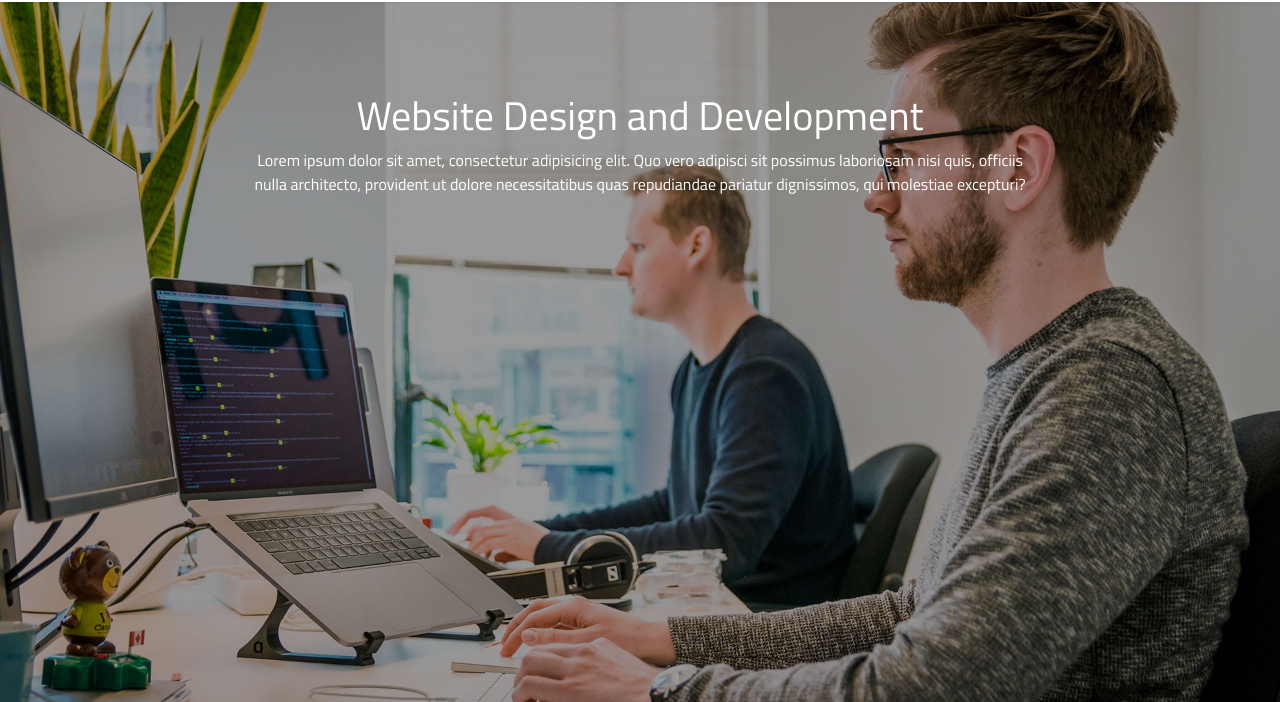
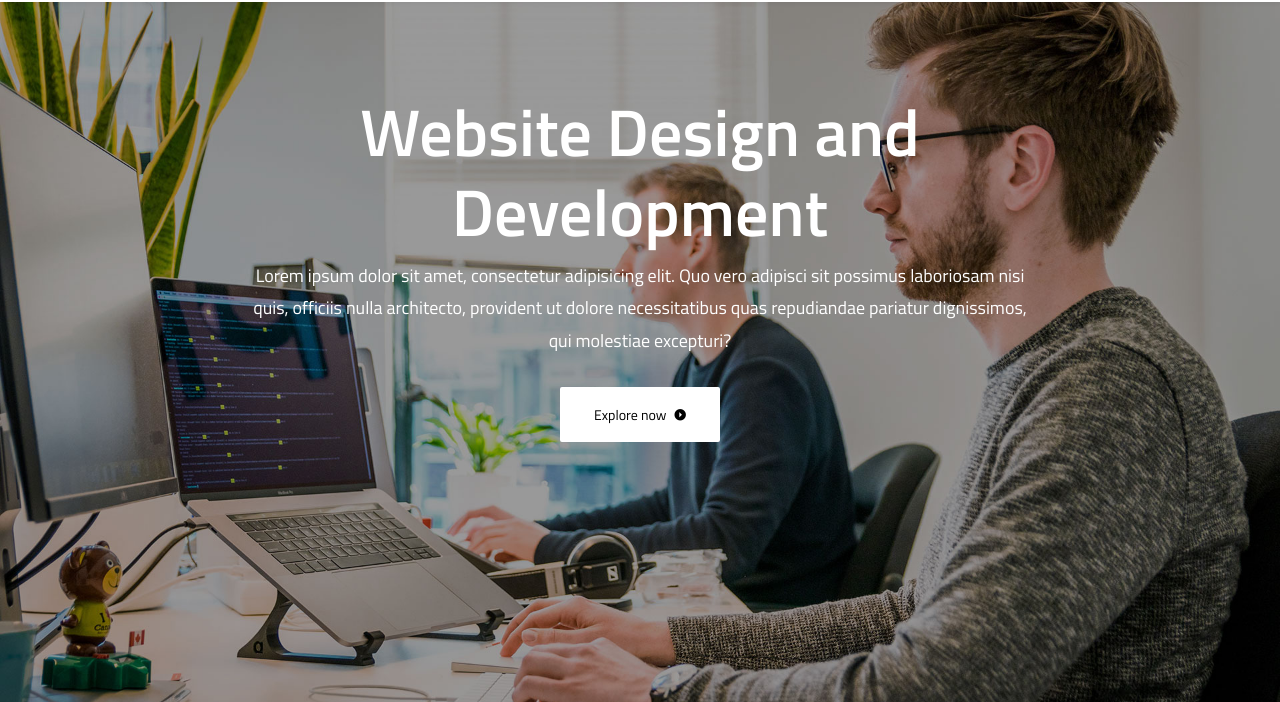
Before and after one commit to mikifroy/paginaweb, a plain HTML site: page index.html in a window 1280 px wide. Shown: the part 98-800 px from the top of the page. Drawn offline with nearby package versions, Linux system fonts and the light colour scheme.

Commit message:
contenido del hero
ajustes al contenido del hero y el btn

```diff
--- a/index.html
+++ b/index.html
@@ -51,12 +51,14 @@
 
     <section class="hero">
         <div class="container">
-            <div class="content-center">
+            <div class="content-center topmargin-lg">
             <h1>Website Design and Development</h1>
             <p>Lorem ipsum dolor sit amet, consectetur adipisicing elit.
                 Quo vero adipisci sit possimus laboriosam nisi quis, officiis nulla architecto,
                 provident ut dolore necessitatibus quas repudiandae pariatur dignissimos,
                 qui molestiae excepturi?</p>
+
+                <a href="#" class="btn btn-light topmargin-sm">Explore now <i class="icon ion-md-arrow-dropright-circle"></i></a>
             </div>
         </div>
     </section>
--- a/style.css
+++ b/style.css
@@ -1,6 +1,51 @@
 body{
     font-family: 'Titillium Web', sans-serif;
 }
+
+h1{
+    font-size: 66px;
+    font-weight: 600;
+    line-height: 80px;
+}
+
+p{
+    font-size: 18px;
+    color: #999999;
+    line-height: 1.8;
+    margin-bottom: 0;
+}
+.topmargin-xs{
+    margin-top: 15px;
+}
+.topmargin-sm{
+    margin-top: 30px;
+}
+.topmargin-lg{
+    margin-top: 60px;
+}
+
+
+.btn{
+    font-size: 14px;
+    padding: 15px 26px;
+    min-width: 160px;
+    border-radius: 2px;
+    display: inline-block;
+}
+
+.btn i{
+    font-size: 14px;
+    margin-left: 5px;
+}
+
+.btn-light{
+    background-color: #ffffff;
+    color: black;
+    border: 2px solid #ffffff;
+}
+
+
+
 .navbar{
     background-color: #ffffff;
     box-shadow: 0 2px 4px 0 rgba(0,0,0,.05);
@@ -36,6 +81,10 @@ body{
     color: #ffffff;
 }
 
+.hero p{
+    color: #ffffff;
+}
+
 
 .content-center{
     max-width: 800px;
```
